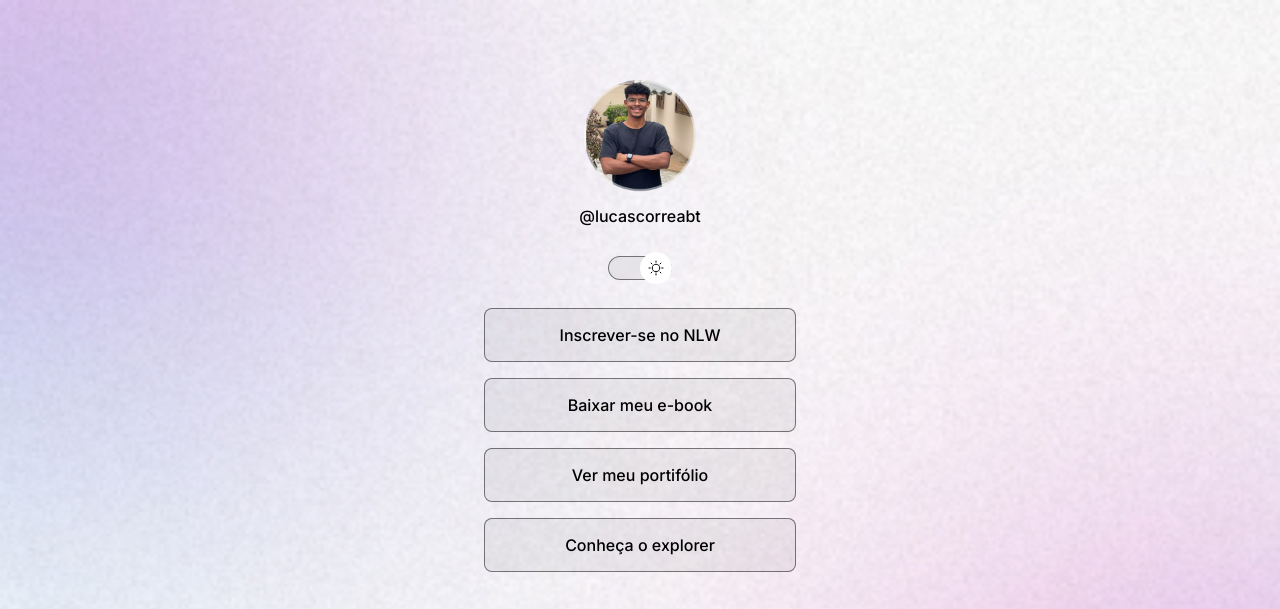
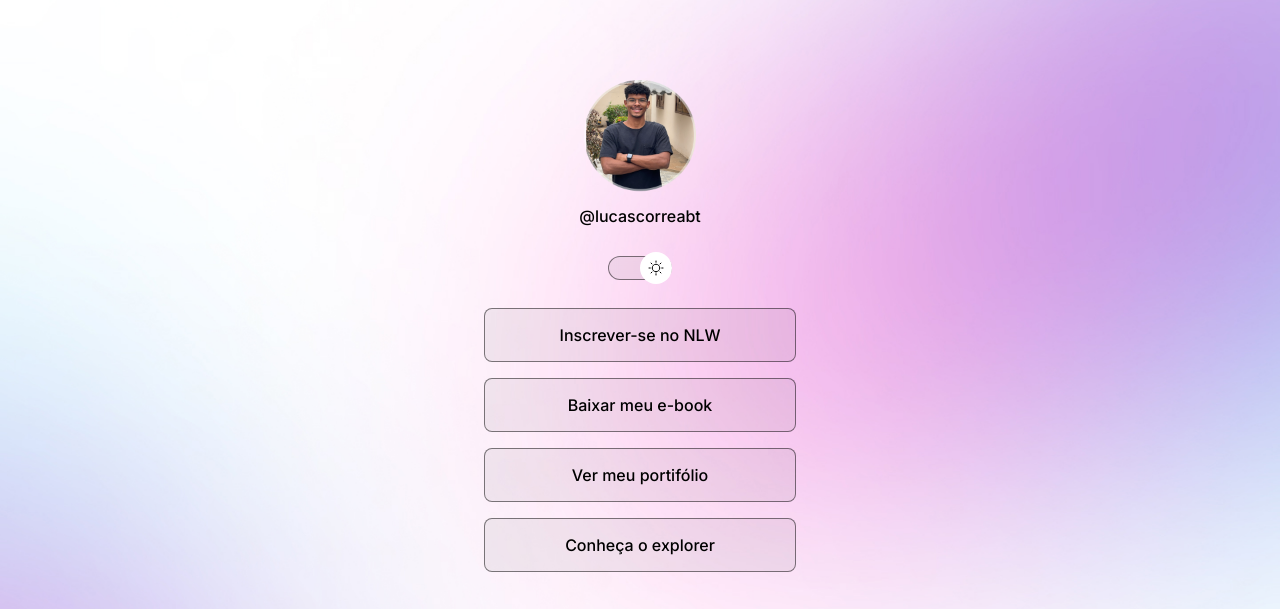
Before and after one commit to lucascorr-eng/myDevLinks, a plain HTML site: page index.html in a window 1280 px wide. Shown: the top 609 px of the page. Drawn offline with nearby package versions, Linux system fonts and the light colour scheme.

Commit message:
change background based on media queries

```diff
--- a/style.css
+++ b/style.css
@@ -31,6 +31,7 @@ body * {
 }
 body {
   background: var(--bg-url) no-repeat top center/cover;
+  height: 100vh;
 }
 
 #container {
@@ -155,3 +156,14 @@ footer {
   text-align: center;
   font-size: 14px;
 }
+
+/* media queries */
+@media (min-width: 700px) {
+  :root {
+    --bg-url: url("./assets/images/bg-desktop.jpg");
+  }
+
+  .light {
+    --bg-url: url("assets/images/bg-desktop-light.jpg");
+  }
+}
```
